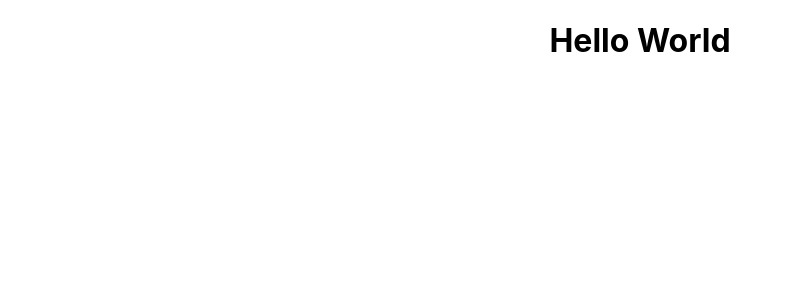
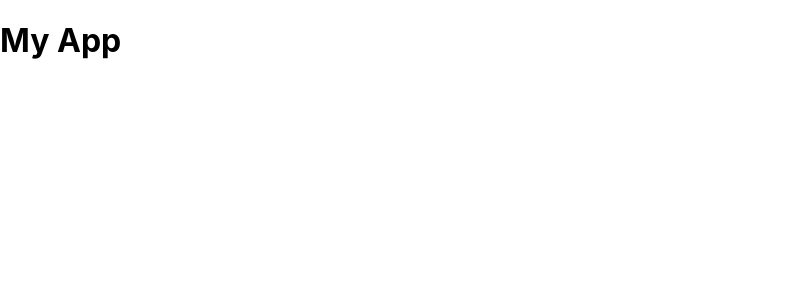
Before and after one commit to HamzaAhmedSheikh/demo_app_covid-19, a React (Create React App) app: page / in a window 1280 px wide. Shown: the top 300 px of the page, without its empty margins (0-790 px from the left). Built offline with nearby package versions, Linux system fonts and the light colour scheme.

Commit message:
Update all things

```diff
--- a/package.json
+++ b/package.json
@@ -6,7 +6,10 @@
     "@testing-library/jest-dom": "^4.2.4",
     "@testing-library/react": "^9.5.0",
     "@testing-library/user-event": "^7.2.1",
+    "axios": "^0.19.2",
     "react": "^16.13.1",
+    "react-chartjs-2": "^2.9.0",
+    "react-countup": "^4.3.3",
     "react-dom": "^16.13.1",
     "react-scripts": "3.4.1"
   },
--- a/src/App.js
+++ b/src/App.js
@@ -1,10 +1,11 @@
 import React from 'react';
-import './App.css';
 
 function App() {
+
+
   return (
-    <div className="App">
-      <h1> Hello World </h1>
+    <div>
+      <h1> My App </h1>
     </div>
   );
 }
```
Also changed, not shown: 1 other file (tests, documents, lock files or other folders).
